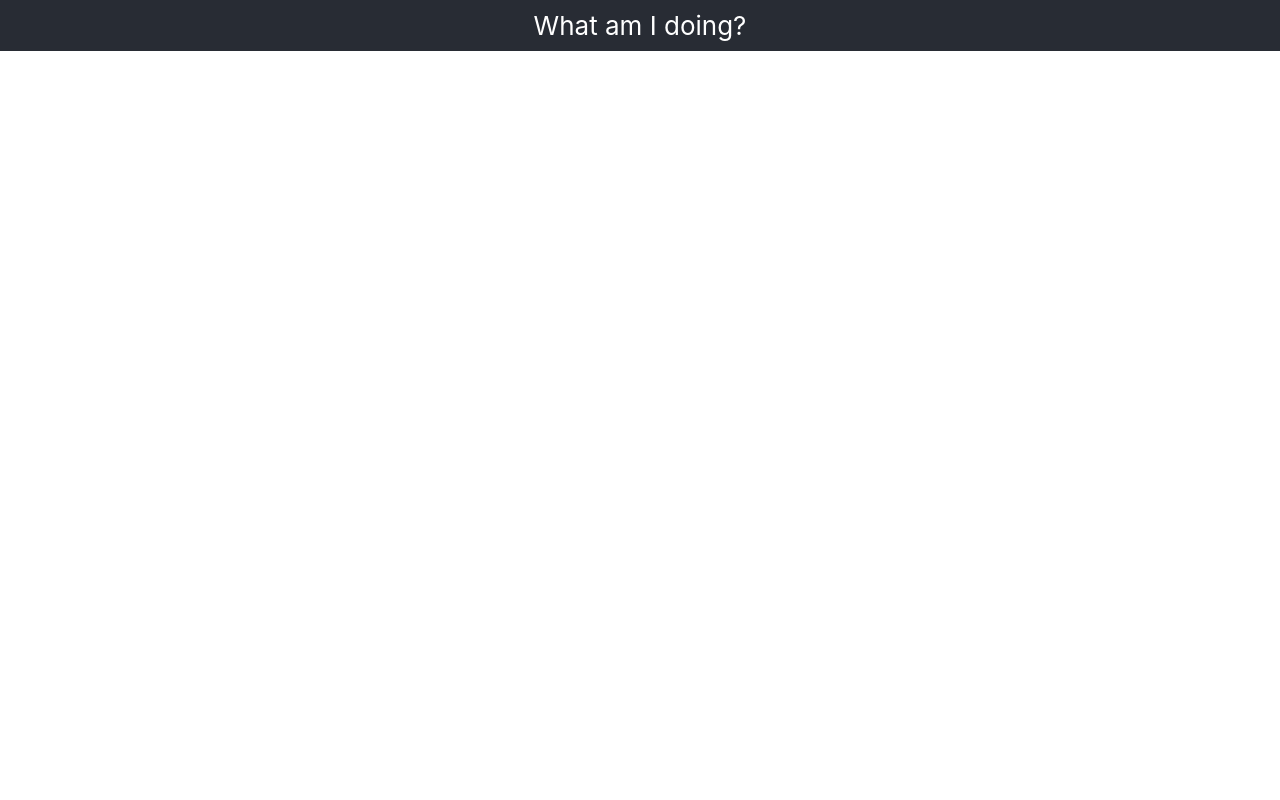
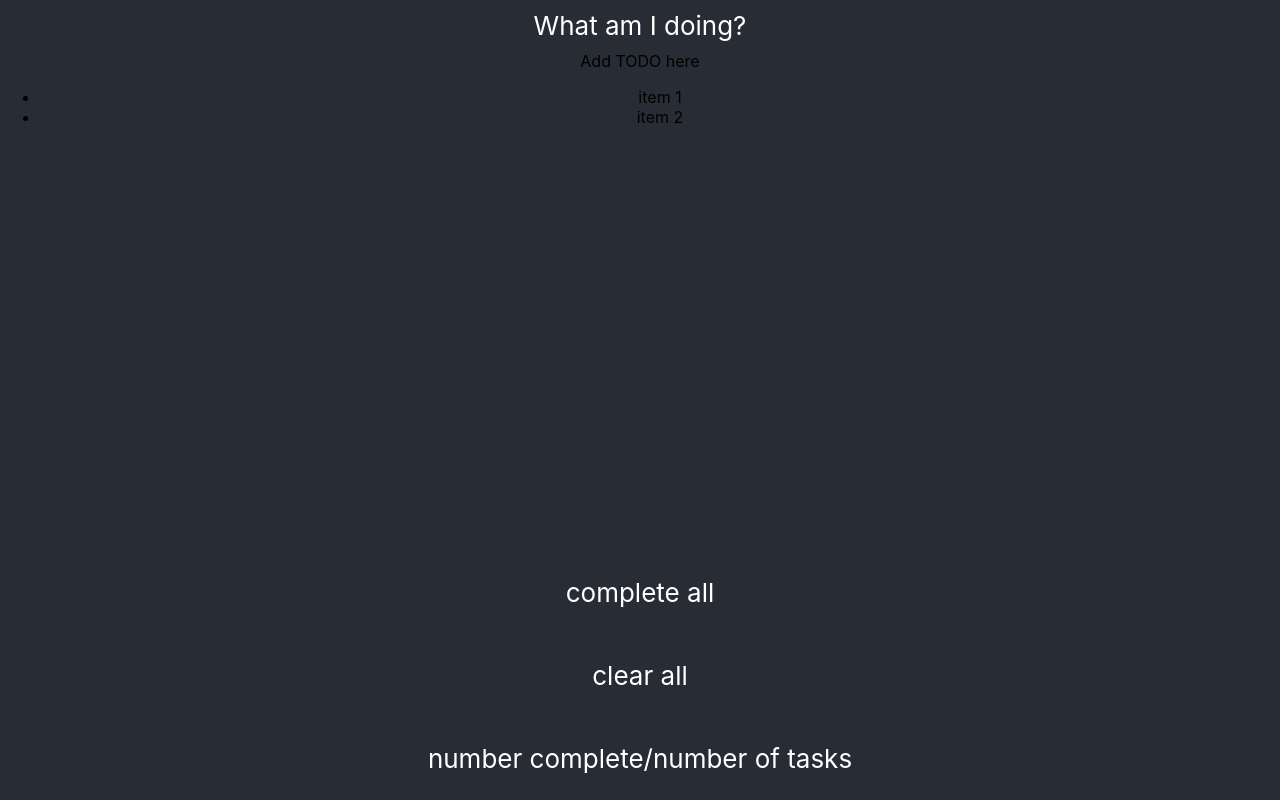
Before and after one commit to fentirad/what-am-i-doing, a React (Create React App) app: page / in a window 1280 px wide. Built offline with nearby package versions, Linux system fonts and the light colour scheme.

Commit message:
skeleton components
and some styles

```diff
--- a/src/App.jsx
+++ b/src/App.jsx
@@ -1,12 +1,19 @@
 import React, { Component } from 'react';
-import './App.scss';
+import './styles/_vars.scss';
+import './styles/app.scss';
 import Header from './components/Header'
+import AddTodoForm from './components/AddTodoForm'
+import TodoList from './components/TodoList'
+import Footer from './components/Footer'
 
 class App extends Component {
   render() {
     return (
       <div className="app">
         <Header />
+        <AddTodoForm />
+        <TodoList />
+        <Footer />
       </div>
     );
   }
--- a/src/App.scss
+++ /dev/null
@@ -1,15 +0,0 @@
-.app {
-  text-align: center;
-}
-
-.app-header {
-  background-color: #282c34;
-  max-height: 10vh;
-  display: flex;
-  flex-direction: column;
-  align-items: center;
-  justify-content: center;
-  font-size: calc(10px + 2vmin);
-  color: white;
-  padding: 10px;
-}
--- /dev/null
+++ b/src/components/AddTodoForm.jsx
@@ -0,0 +1,13 @@
+import React, { Component } from 'react';
+
+class AddTodoForm extends Component {
+  render() {
+    return (
+    <div className="add-todo">
+      Add TODO here
+    </div>
+    );
+  }
+}
+
+export default AddTodoForm;
--- /dev/null
+++ b/src/components/Footer.jsx
@@ -0,0 +1,15 @@
+import React, { Component } from 'react';
+
+class Footer extends Component {
+  render() {
+    return (
+    <div className="app-footer">
+        <p>complete all</p>
+        <p>clear all</p>
+        <p>number complete/number of tasks</p>
+    </div>
+    );
+  }
+}
+
+export default Footer;
--- /dev/null
+++ b/src/components/TodoList.jsx
@@ -0,0 +1,14 @@
+import React, { Component } from 'react';
+
+class TodoList extends Component {
+  render() {
+    return (
+    <ul className="todo-list">
+        <li>item 1</li>
+        <li>item 2</li>
+    </ul>
+    );
+  }
+}
+
+export default TodoList;
--- /dev/null
+++ b/src/styles/_vars.scss
@@ -0,0 +1,2 @@
+$primaryColor: #FFFFFF;
+$primaryBackgroundColor: #282c34;
--- /dev/null
+++ b/src/styles/app.scss
@@ -0,0 +1,32 @@
+@import '_vars';
+
+.app {
+  background-color: $primaryBackgroundColor;
+  height: 100vh;
+  text-align: center;
+}
+
+.app-header {
+  align-items: center;
+  background-color: $primaryBackgroundColor;
+  color: $primaryColor;
+  display: flex;
+  flex-direction: column;
+  font-size: calc(10px + 2vmin);
+  justify-content: center;
+  max-height: 10vh;
+  padding: 10px;
+}
+
+.app-footer {
+  align-items: center;
+  background-color: $primaryBackgroundColor;
+  bottom: 0;
+  color: $primaryColor;
+  display: flex;
+  flex-direction: column;
+  font-size: calc(10px + 2vmin);
+  justify-content: center;
+  position: absolute;
+  width: 100%;
+}
```
Also changed, not shown: src/components/Button.jsx (added, +13 -0 lines).
